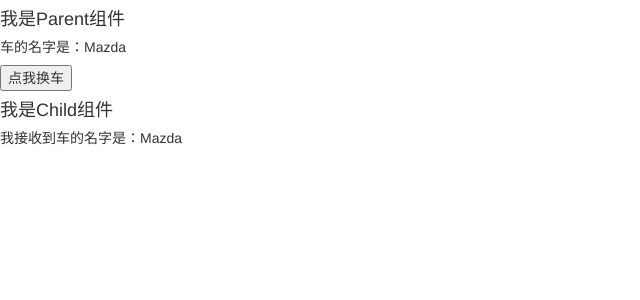
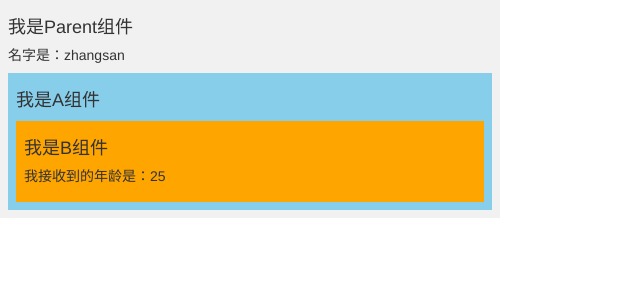
Before and after one commit to Wrectou/react_extension, a React (Create React App) app: page / in a window 1280 px wide. Shown: the top 300 px of the page, without its empty margins (0-640 px from the left). Built offline with nearby package versions, Linux system fonts and the light colour scheme.

Commit message:
7_renderProps

```diff
--- a/src/App.jsx
+++ b/src/App.jsx
@@ -4,7 +4,8 @@
 // import Demo from './components/3_hooks'
 // import Demo from './components/4_Fragment'
 // import Demo from './components/5_Context'
-import Demo from './components/6_optimize'
+// import Demo from './components/6_optimize'
+import Demo from './components/7_renderProps'
 
 export default class App extends Component {
   render() {
@@ -15,6 +16,7 @@
         {/* <Demo /> */}
         {/* <Demo /> */}
         {/* <Demo /> */}
+        {/* <Demo /> */}
         <Demo />
       </div>
     )
--- a/src/components/6_optimize/index.jsx
+++ b/src/components/6_optimize/index.jsx
@@ -5,8 +5,8 @@
     carName: 'Mazda'
   }
   changeCar = () => {
-    // this.setState({carName: 'BMW'})
-    this.setState({})
+    this.setState({carName: 'BMW'})
+    // this.setState({})
   }
   // shouldComponentUpdate(nextProps,nextState) {
   //   console.log(this.props, this.state)   // 目前的props和state
@@ -33,7 +33,7 @@
     return(
       <div className="child">
         <h4>我是Child组件</h4>
-        <h5>我接收到车的名字是：{this.props.carName}</h5>
+        {/* <h5>我接收到车的名字是：{this.props.carName}</h5> */}
       </div>
     )
   }
--- /dev/null
+++ b/src/components/7_renderProps/index.css
@@ -0,0 +1,15 @@
+.parent{
+  width: 500px;
+  background: #f1f1f1;
+  padding: 8px;
+}
+.a{
+  width: 100%;
+  background: skyblue;
+  padding: 8px;
+}
+.b{
+  width: 100%;
+  background: orange;
+  padding: 8px;
+}
--- /dev/null
+++ b/src/components/7_renderProps/index.jsx
@@ -0,0 +1,44 @@
+import React, { Component } from 'react'
+import './index.css'
+
+export default class Parent extends Component {
+  state = {
+    userName: 'zhangsan'
+  }
+  render() {
+    const {userName} = this.state
+    return (
+      <div className="parent">
+        <h4>我是Parent组件</h4>
+        <h5>名字是：{userName}</h5>
+        <A render={(age)=><B age={age}/>}/>
+      </div>
+    )
+  }
+}
+
+class A extends Component{
+  state = {
+    age: 25
+  }
+  render() {
+    const {age} = this.state
+    return (
+      <div className="a">
+        <h4>我是A组件</h4>
+        {this.props.render(age)}
+      </div>
+    )
+  }
+}
+
+class B extends Component{
+  render() {
+    return (
+      <div className="b">
+        <h4>我是B组件</h4>
+        <h5>我接收到的年龄是：{this.props.age}</h5>
+      </div>
+    )
+  }
+}
```
